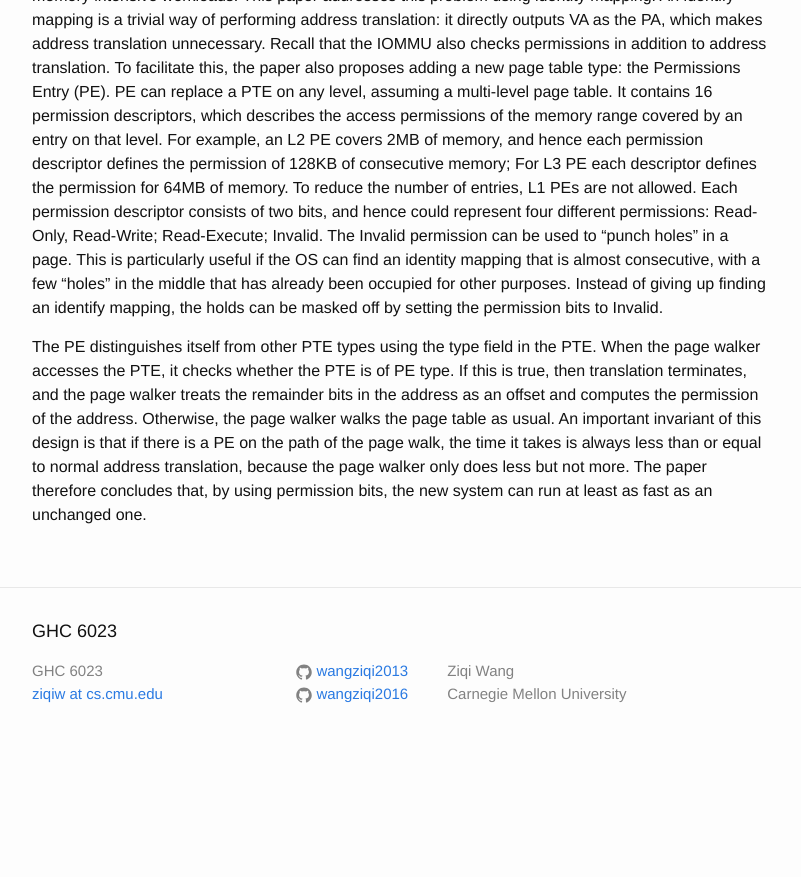
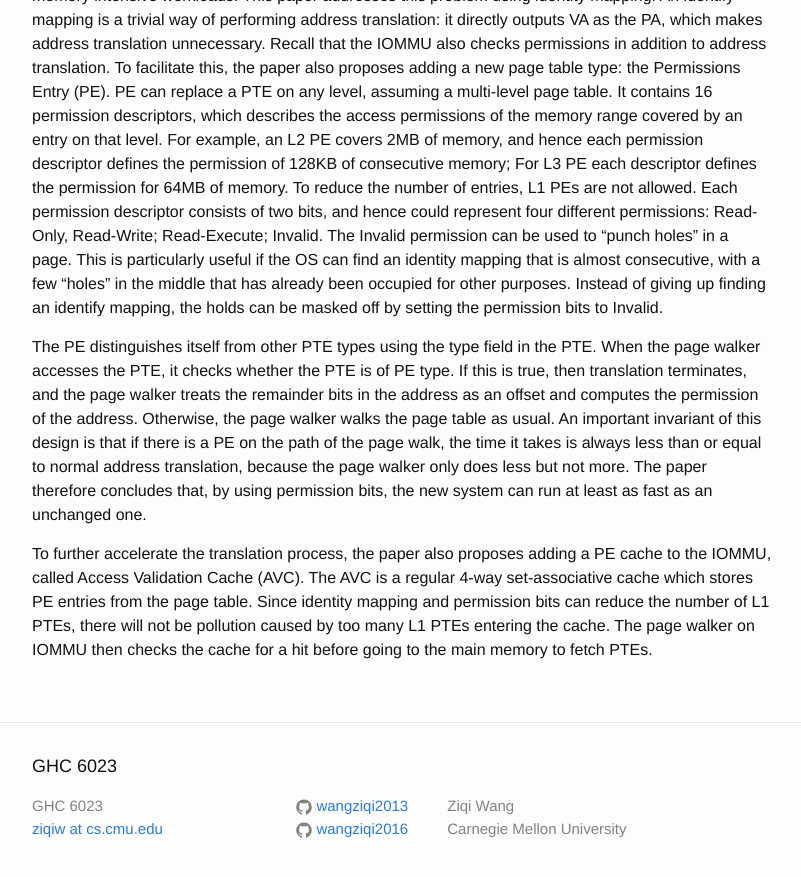
Before and after one commit to wangziqi2013/wangziqi2013.github.io, a Jekyll site: the page built from _posts/2018-12-25-dvm.markdown, in a window 1280 px wide and 900 px high, scrolled down 1066 px. Shown: the top 877 px of the window, without its empty margins (238-1039 px from the left). Built offline with Jekyll 4.4.1, drawn with Linux system fonts in a browser that asks for light colours; before the commit the page ends 1831 px from its top, so only the background shows below that.

Commit message:
Adding AVC

```diff
--- a/_posts/2018-12-25-dvm.markdown
+++ b/_posts/2018-12-25-dvm.markdown
@@ -53,3 +53,9 @@ walks the page table as usual. An important invariant of this design is that if
 the page walk, the time it takes is always less than or equal to normal address translation, because the page walker
 only does less but not more. The paper therefore concludes that, by using permission bits, the new system can run at least
 as fast as an unchanged one.
+
+To further accelerate the translation process, the paper also proposes adding a PE cache to the IOMMU, called Access
+Validation Cache (AVC). The AVC is a regular 4-way set-associative cache which stores PE entries from the page table.
+Since identity mapping and permission bits can reduce the number of L1 PTEs, there will not be pollution caused by
+too many L1 PTEs entering the cache. The page walker on IOMMU then checks the cache for a hit before going to the main memory
+to fetch PTEs.
```
